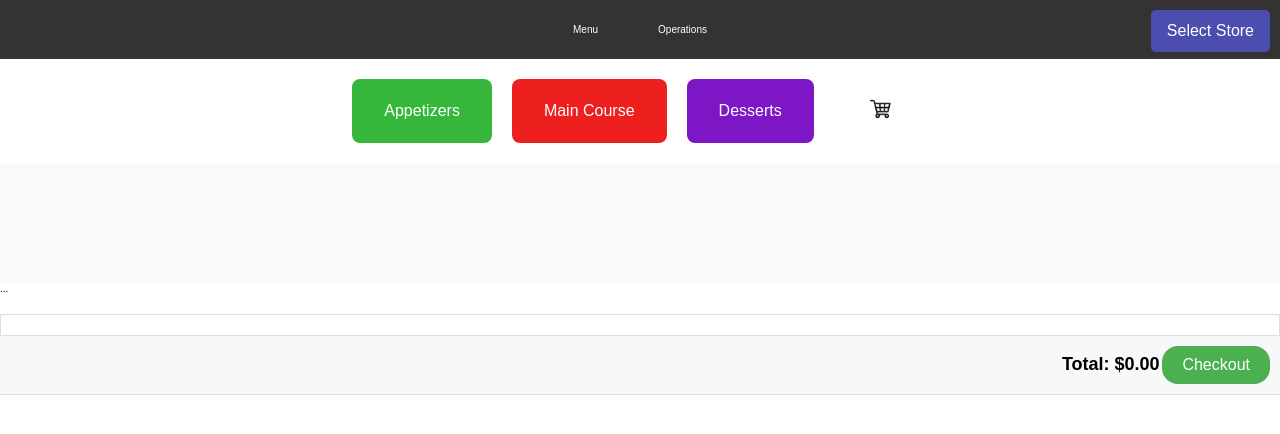
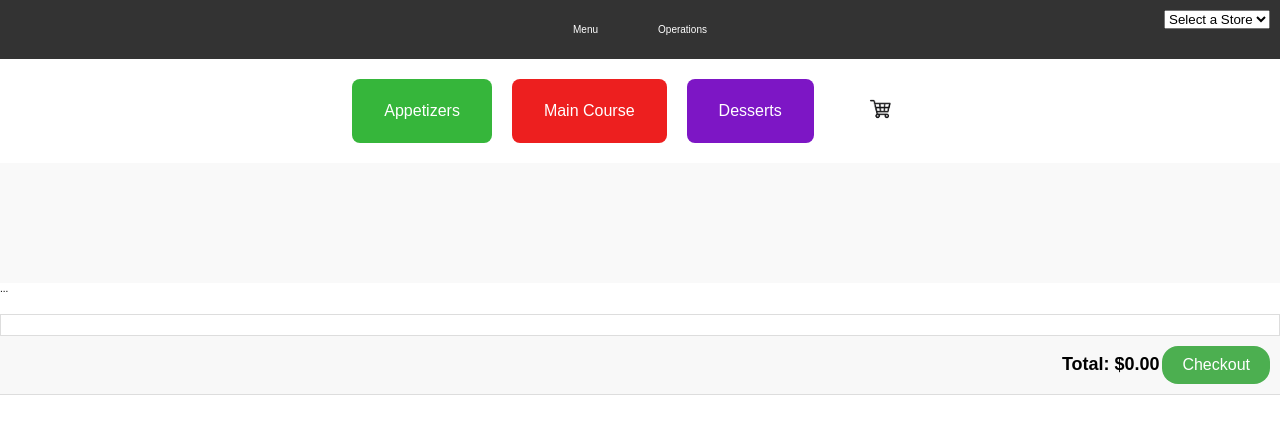
Before and after one commit to kmebo/cosc3380_restaurant, a website: page public/index.html in a window 1280 px wide. Shown: the top 434 px of the page. Drawn offline with Linux system fonts and the light colour scheme.

Commit message:
dropdown button

```diff
--- a/public/index.html
+++ b/public/index.html
@@ -255,14 +255,11 @@
       </div>
     </div>
 
-    <div class="dropdown" style="position: fixed; top: 10px; right: 10px">
-      <button class="dropbutton" id="selectStoreButton">Select Store</button>
-      <div
-        class="dropdown-content"
-        id="storeDropdown"
-        style="display: none"
-      ></div>
-    </div>
+    <div class="dropdown store-selector">
+      <select id="store-dropdown">
+          <option value="" disabled selected>Select a Store</option>
+      </select>
+  </div>
 
     <div id="popup" class="popup hidden"></div>
 
```
